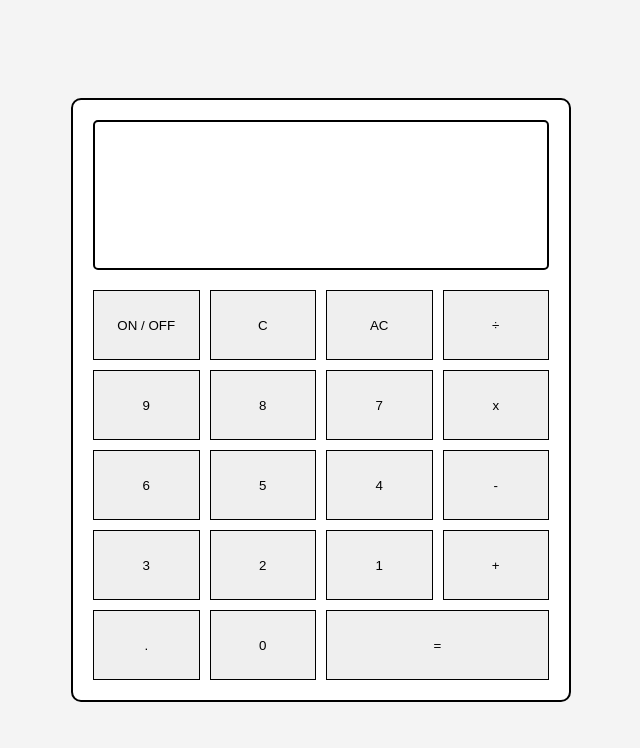
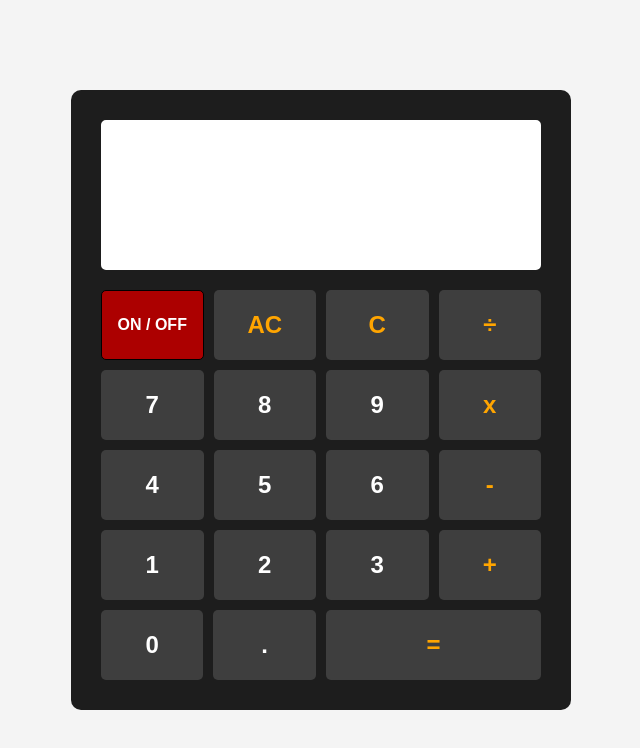
Before and after one commit to AndreyMarqz/JS-calculator, a plain HTML site: page index.html in a window 1280 px wide. Shown: the whole page, without its empty margins (319-959 px from the left). Drawn offline with Linux system fonts and the light colour scheme.

Commit message:
Finished the design of calculator, made it simple but good looking.

```diff
--- a/index.html
+++ b/index.html
@@ -11,30 +11,30 @@
         <div class="display"></div>
 
         <div class="keyboard">
-            <button class="btn">ON / OFF</button>
-            <button class="btn">C</button>
-            <button class="btn clearBtn">AC</button>
-            <button class="btn deleteBtn">÷</button>
+            <button class="btn onOff">ON / OFF</button>
+            <button class="btn operator">AC</button>
+            <button class="btn operator">C</button>
+            <button class="btn operator">÷</button>
 
+            <button class="btn">7</button>
+            <button class="btn">8</button>
             <button class="btn">9</button>
-            <button class="btn">8</button>
-            <button class="btn">7</button>
-            <button class="btn">x</button>
+            <button class="btn operator">x</button>
 
+            <button class="btn">4</button>
+            <button class="btn">5</button>
             <button class="btn">6</button>
-            <button class="btn">5</button>
-            <button class="btn">4</button>
-            <button class="btn">-</button>
+            <button class="btn operator">-</button>
 
-            <button class="btn">3</button>
+            <button class="btn">1</button>
             <button class="btn btn-side">2</button>
-            <button class="btn btn-side">1</button>
-            <button class="btn btn-side">+</button>
+            <button class="btn btn-side">3</button>
+            <button class="btn operator">+</button>
 
             <div class="widerBtn">
+                <button class="btn btn-side">0</button>
                 <button class="btn btn-side">.</button>
-                <button class="btn btn-side">0</button>
-                <button class="btn btn-side wider">=</button>
+                <button class="btn wider operator">=</button>
             </div>
 
 
--- a/style.css
+++ b/style.css
@@ -16,10 +16,9 @@ body {
 }
 
 #container {
-    border: 2px solid black;
-    background: #fff;
+    background: #1d1d1d;
     width: 500px;
-    padding: 20px;
+    padding: 30px;
     border-radius: 10px;
     display: flex;
     flex-direction: column;
@@ -27,13 +26,14 @@ body {
 }
 
 .display {
-    border: 2px solid black;
+    border: 2px solid #ffffff;
     height: 150px;
     width: 100%;
     text-align: right;
     padding: 20px;
     font-size: 3rem;
     border-radius: 5px;
+    background-color: #fff;
 }
 
 .keyboard {
@@ -44,10 +44,24 @@ body {
 }
 
 .btn {
-    border: 1px solid black;
+    font-size: 1.5em;
+    color: #fff;
+    font-weight: bolder;
+    border-radius: 5px;
     height: 70px;
     width: calc(25% - 8px);
     flex-grow: 1;
+    background-color: #3e3e3e;
+    cursor: pointer;
+    border: none;
+}
+
+.btn:hover {
+    background-color: #555555;
+}
+
+.onOff:hover {
+    background-color: #ac0000c8;
 }
 
 .widerBtn {
@@ -59,3 +73,14 @@ body {
 .wider {
     width: 48.8%;
 }
+
+.onOff {
+    background-color: #ac0000;
+    color: #fff;
+    border: 1px solid #000000;
+    font-size: 1em;
+}
+
+.operator, .delete {
+    color: #ffa500;
+}
```
